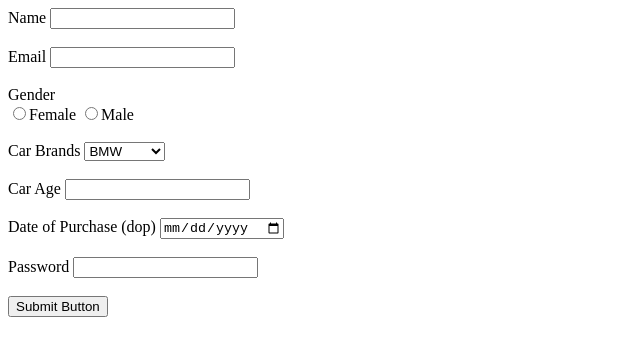
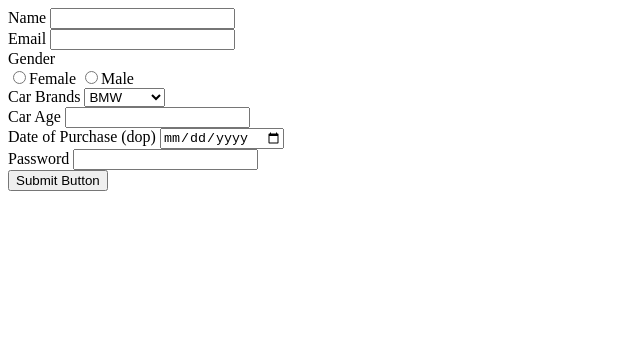
Before and after one commit to acciojob/car-insurance-form-PriyankaPK26, a website: page main.html in a window 1280 px wide. Shown: the whole page, without its empty margins (0-640 px from the left). Drawn offline with Linux system fonts and the light colour scheme.

Commit message:
created a submission

```diff
--- a/main.html
+++ b/main.html
@@ -12,31 +12,31 @@
 </script>
 <form method="post">
 
-<lable for="name">Name</lable>
-<input type="Text" id="name" required><br><br>
+<label for="name">Name</label>
+<input type="Text" id="name" required><br>
 
-<lable for="email">Email</lable>
-<input type="Email" id="email" required><br><br>
+<label for="email">Email</label>
+<input type="Email" id="email" required><br>
 
-<lable for="Gender">Gender</lable><br>
+<label for="Gender">Gender</label><br>
 <input type="radio" id="Female" name="Gender" value="Female" required>Female
-<input type="radio" id="Male" name="Gender" value="Male" required>Male<br><br>
+<input type="radio" id="Male" name="Gender" value="Male" required>Male<br>
 
-<lable for="cars">Car Brands</lable>
+<label for="cars">Car Brands</label>
 <select id="cars">
 	<option value="BMW">BMW</option>
 	<option value="Audi">Audi</option>
 	<option value="Mercedez">Mercedez</option>
-</select><br><br>
+</select><br>
 
-<lable for="carage">Car Age</lable>
-<input type="Number" id="carage" required><br><br>
+<label for="carage">Car Age</label>
+<input type="Number" id="carage" required><br>
 
-<lable for="dop">Date of Purchase (dop)</lable>
-<input type="Date" id="dop" name="dop" required><br><br>
+<label for="dop">Date of Purchase (dop)</label>
+<input type="Date" id="dop" name="dop" required><br>
 
-<lable for="password">Password</lable>
-<input type="Password" id="password" required><br><br>
+<label for="password">Password</label>
+<input type="Password" id="password" required><br>
 
 <button type="submit">Submit Button</button>
 </form>
```
